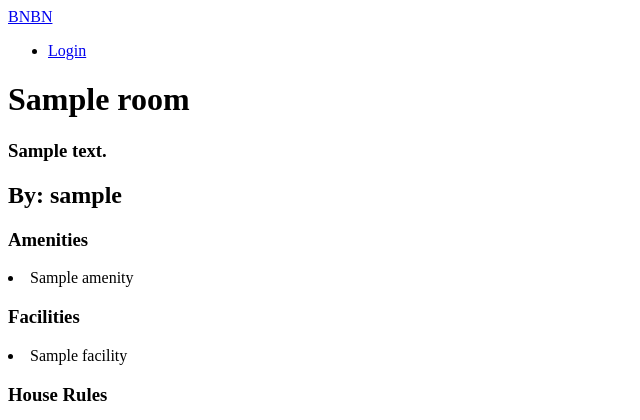
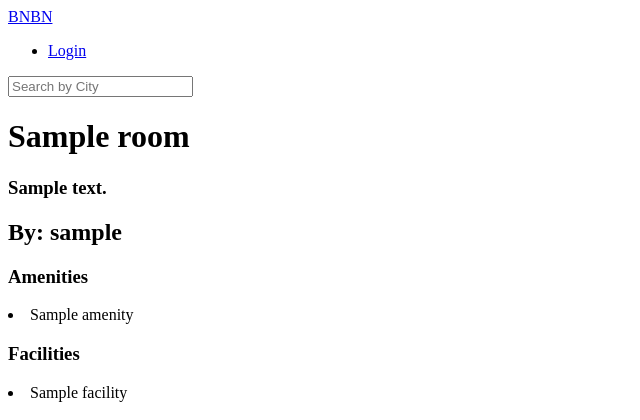
Before and after one commit to heoboseong7/airbnb-clone, a Django app: template templates/rooms/room_detail.html in a window 1280 px wide. Shown: the top 420 px of the page, without its empty margins (0-640 px from the left). Run offline with Django 3.2, Linux system fonts and the light colour scheme; the template is opened without the code that fills it: most values are stand-ins (such as "Sample title", 1, 10 or a date in 2020).

Commit message:
#13.0 Template, Form, Url, Setup

```diff
--- a/rooms/urls.py
+++ b/rooms/urls.py
@@ -3,4 +3,7 @@ from . import views
 
 app_name = "rooms"
 
-urlpatterns = [path("<int:pk>", views.RoomDetail.as_view(), name="detail")]
+urlpatterns = [
+    path("<int:pk>", views.RoomDetail.as_view(), name="detail"),
+    path("search/", views.search, name="search"),
+]
--- a/rooms/views.py
+++ b/rooms/views.py
@@ -30,3 +30,9 @@ class RoomDetail(DetailView):
     """ RoomDetail Definition """
 
     model = models.Room
+
+
+def search(request):
+    city = request.GET.get("city")
+    city = str.capitalize(city)
+    return render(request, "rooms/search.html", {"city": city})
--- a/templates/base.html
+++ b/templates/base.html
@@ -3,7 +3,7 @@
 <head>
     <meta charset="UTF-8">
     <meta name="viewport" content="width=device-width, initial-scale=1.0">
-    <title>{% block page_name %}{% endblock page_name%}</title>
+    <title>{% block page_title %}{% endblock page_title%}</title>
 </head>
 <body>
 <!-- 자식 탬플릿이 넣을 수 있는 공간 -->
--- a/templates/partials/header.html
+++ b/templates/partials/header.html
@@ -3,4 +3,7 @@
     <ul>
         <li><a href="#">Login</a></li>
     </ul>
+    <form method="get" action="{% url "rooms:search" %}">
+        <input name="city" placeholder="Search by City"/>
+    </form>
 </header>
--- a/templates/rooms/room_detail.html
+++ b/templates/rooms/room_detail.html
@@ -1,8 +1,8 @@
 {% extends "base.html" %}
 
-{% block page_name %}
-    Home
-{% endblock page_name %}
+{% block page_title %}
+    {{room.name}}
+{% endblock page_title %}
 
 {% block content %}
 <div>
--- a/templates/rooms/room_list.html
+++ b/templates/rooms/room_list.html
@@ -1,8 +1,8 @@
 {% extends "base.html" %}
 
-{% block page_name %}
+{% block page_title %}
     Home
-{% endblock page_name %}
+{% endblock page_title %}
 
 {% block content %}
     {{now}}
```
Also changed, not shown: templates/rooms/search.html (added, +12 -0 lines).
